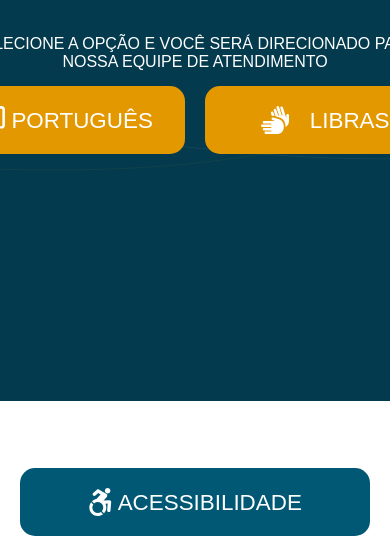
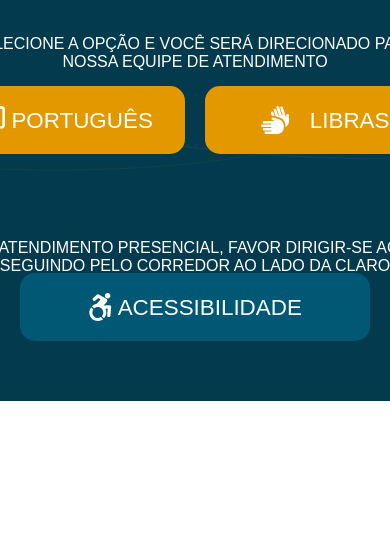
Before and after one commit to edsoncandidoalvesjunior/toten, a website: page public/view/newcall.html in a window 390 px wide. Shown: the part 443-979 px from the top of the page. After the commit the page ends 844 px from the top, so only its background shows below. Drawn offline with nearby package versions, Linux system fonts and the light colour scheme; some packages are replaced by stand-ins of ours; a script that the page names is missing; files whose address does not match are found by name.

Commit message:
Correção para responsividade no totem

```diff
--- a/public/view/newcall.html
+++ b/public/view/newcall.html
@@ -186,7 +186,7 @@
                     <button onclick="created_call_li(this)" class="btn-libra orange-set"> <i
                             class="fa-solid fa-hands fa-lg" style="margin-right: 15px;"></i> LIBRAS</button>
                 </div>
-                <div style="margin-top: 40vh;" id="ajuda2">
+                <div style="margin-top: 10vh;" id="ajuda2">
                     <h4 style="text-transform: uppercase; text-align: center; font-weight: normal" >Para atendimento presencial, favor dirigir-se ao SAC seguindo pelo corredor ao lado da Claro</h4>
                 </div>
             </div>
```
